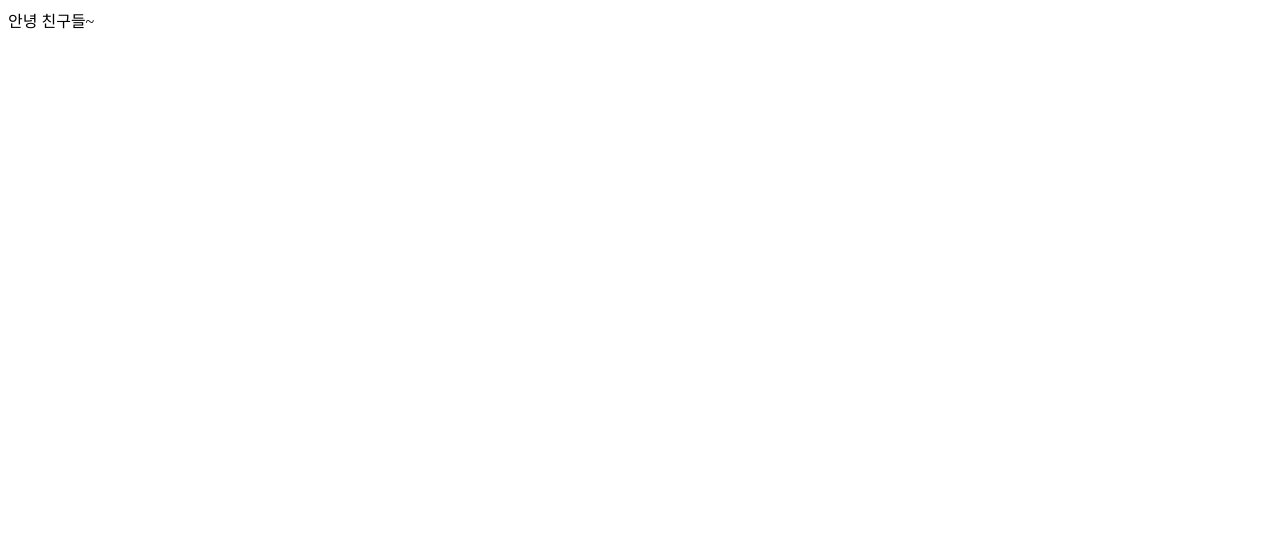
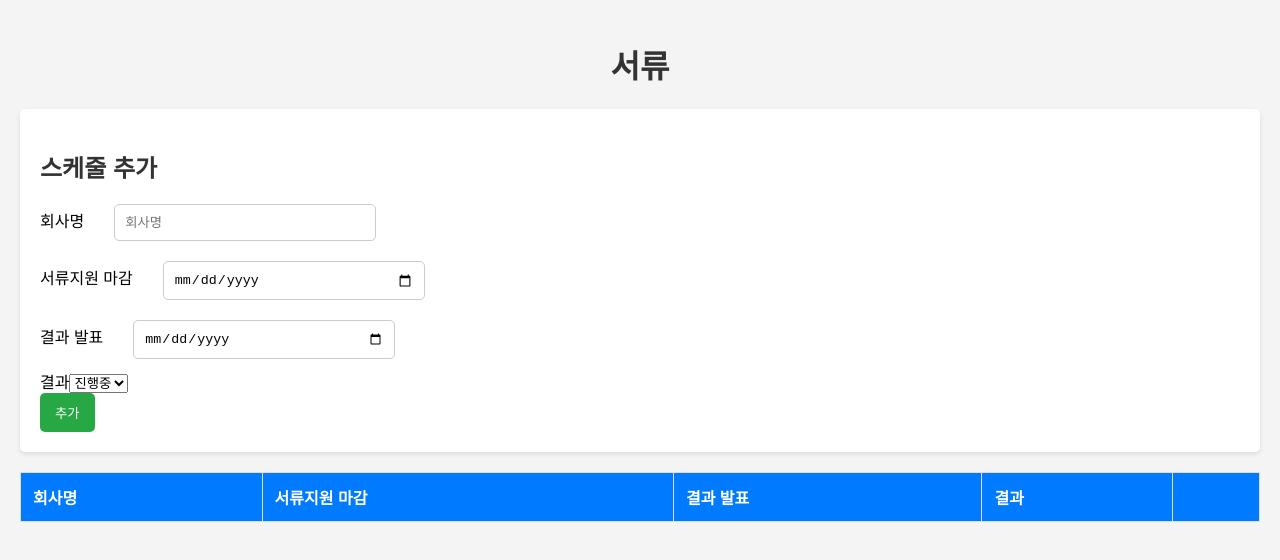
Before and after one commit to woorifisa-service-dev-3rd/cloud-1st-testing, a React (Vite) app in the folder frontend/: page / in a window 1280 px wide. Shown: the top 560 px of the page. Built offline with nearby package versions, Linux system fonts and the light colour scheme.

Commit message:
스케줄 리스트 생성

```diff
--- a/frontend/src/App.css
+++ b/frontend/src/App.css
@@ -1 +1,89 @@
-/* App.css */
+/* Schedule.css */
+
+body {
+  font-family: Arial, sans-serif;
+  background-color: #f4f4f4;
+  margin: 0;
+  padding: 20px;
+}
+
+h1 {
+  text-align: center;
+  color: #333;
+}
+
+h2 {
+  color: #333;
+  margin-bottom: 10px;
+}
+
+/* Form Styles */
+form {
+  background: #fff;
+  border-radius: 5px;
+  box-shadow: 0 2px 5px rgba(0, 0, 0, 0.1);
+  padding: 20px;
+  margin-bottom: 20px;
+}
+
+input[type="text"],
+input[type="date"] {
+  width: 20%;
+  padding: 10px;
+  margin: 10px 30px;
+  border: 1px solid #ccc;
+  border-radius: 5px;
+}
+
+button {
+  background-color: #28a745; /* Green */
+  color: white;
+  padding: 10px 15px;
+  border: none;
+  border-radius: 5px;
+  cursor: pointer;
+}
+
+button:hover {
+  background-color: #218838; /* Darker green */
+}
+
+/* Table Styles */
+table {
+  width: 100%;
+  border-collapse: collapse;
+  margin-top: 20px;
+}
+
+table th,
+table td {
+  border: 1px solid #ddd;
+  padding: 12px;
+  text-align: left;
+}
+
+table th {
+  background-color: #007bff; /* Blue */
+  color: white;
+}
+
+table tr:nth-child(even) {
+  background-color: #f2f2f2;
+}
+
+table tr:hover {
+  background-color: #ddd;
+}
+
+table button {
+  background-color: #007bff; /* Blue */
+  padding: 5px 10px;
+  border: none;
+  border-radius: 3px;
+  color: white;
+  cursor: pointer;
+}
+
+table button:hover {
+  background-color: #0056b3; /* Darker blue */
+}
--- a/frontend/src/App.jsx
+++ b/frontend/src/App.jsx
@@ -1,14 +1,39 @@
-// App.jsx
+// App.js
+import React, { useState } from 'react';
+import CreateSchedule from './components/CreateSchedule';
+import EditSchedule from './components/EditSchedule';
+import ScheduleList from './components/ScheduleList';
 
 
-function App() {
+
+const App = () => {
+  const [results, setResults] = useState([]);
+  const [editResult, setEditResult] = useState(null);
+
+  const addResult = (newResult) => {
+    setResults([...results, newResult]);
+  };
+
+  const updateResult = (updatedResult) => {
+    setResults(results.map(result => (result.id === updatedResult.id ? updatedResult : result)));
+    setEditResult(null); // 수정 후 편집 상태 초기화
+  };
+
+  const startEdit = (result) => {
+    setEditResult(result);
+  };
+
   return (
-    <>
-      <div>
-         안녕 친구들~
-      </div>
-    </>
-  )
-}
+    <div>
+      <h1>서류</h1>
+      {!editResult ? (
+        <CreateSchedule addResult={addResult} />
+      ) : (
+        <EditSchedule result={editResult} updateResult={updateResult} />
+      )}
+      <ScheduleList results={results} startEdit={startEdit} />
+    </div>
+  );
+};
 
-export default App
+export default App;
--- /dev/null
+++ b/frontend/src/components/CreateSchedule.jsx
@@ -0,0 +1,81 @@
+// CreateForm.js
+import React, { useState } from 'react';
+
+const CreateSchedule = ({ addResult }) => {
+  const [companyName, setCompanyName] = useState('');
+  const [deadline, setDeadline] = useState('');
+  const [announcementDate, setAnnouncementDate] = useState('');
+  const [resultStatus, setResultStatus] = useState('진행중');
+
+  const handleSubmit = (e) => {
+    e.preventDefault();
+    const newResult = {
+      id: Date.now(),
+      companyName,
+      deadline,
+      announcementDate,
+      resultStatus,
+    };
+    addResult(newResult);
+    clearForm();
+  };
+
+  const clearForm = () => {
+    setCompanyName('');
+    setDeadline('');
+    setAnnouncementDate('');
+    setResultStatus('진행중');
+  };
+
+  return (
+    <form onSubmit={handleSubmit}>
+      <h2>스케줄 추가</h2>
+      <div>
+        <label htmlFor="companyName">회사명</label>
+        <input
+          id="companyName"
+          type="text"
+          placeholder="회사명"
+          value={companyName}
+          onChange={(e) => setCompanyName(e.target.value)}
+          required
+        />
+      </div>
+      <div>
+        <label htmlFor="deadline">서류지원 마감</label>
+        <input
+          id="deadline"
+          type="date"
+          value={deadline}
+          onChange={(e) => setDeadline(e.target.value)}
+          required
+        />
+      </div>
+      <div>
+        <label htmlFor="announcementDate">결과 발표</label>
+        <input
+          id="announcementDate"
+          type="date"
+          value={announcementDate}
+          onChange={(e) => setAnnouncementDate(e.target.value)}
+          required
+        />
+      </div>
+      <div>
+        <label htmlFor="resultStatus">결과</label>
+        <select
+          id="resultStatus"
+          value={resultStatus}
+          onChange={(e) => setResultStatus(e.target.value)}
+        >
+          <option value="합격">합격</option>
+          <option value="불합격">불합격</option>
+          <option value="진행중">진행중</option>
+        </select>
+      </div>
+      <button type="submit">추가</button>
+    </form>
+  );
+};
+
+export default CreateSchedule;
--- /dev/null
+++ b/frontend/src/components/EditSchedule.jsx
@@ -0,0 +1,66 @@
+// EditForm.js
+import React, { useState } from 'react';
+
+const EditSchedule = ({ result, updateResult }) => {
+  const [companyName, setCompanyName] = useState(result.companyName);
+  const [deadline, setDeadline] = useState(result.deadline);
+  const [announcementDate, setAnnouncementDate] = useState(result.announcementDate);
+  const [resultStatus, setResultStatus] = useState(result.resultStatus); // 결과 상태 추가
+
+  const handleSubmit = (e) => {
+    e.preventDefault();
+    const updatedResult = { ...result, companyName, deadline, announcementDate, resultStatus }; // 결과 상태 포함
+    updateResult(updatedResult);
+  };
+
+  return (
+    <form onSubmit={handleSubmit}>
+      <h2>스케줄 수정</h2>
+      <div>
+        <label htmlFor="companyName">회사명</label>
+        <input
+          id="companyName"
+          type="text"
+          value={companyName}
+          onChange={(e) => setCompanyName(e.target.value)}
+          required
+        />
+      </div>
+      <div>
+        <label htmlFor="deadline">서류지원 마감</label>
+        <input
+          id="deadline"
+          type="date"
+          value={deadline}
+          onChange={(e) => setDeadline(e.target.value)}
+          required
+        />
+      </div>
+      <div>
+        <label htmlFor="announcementDate">결과 발표</label>
+        <input
+          id="announcementDate"
+          type="date"
+          value={announcementDate}
+          onChange={(e) => setAnnouncementDate(e.target.value)}
+          required
+        />
+      </div>
+      <div>
+        <label htmlFor="resultStatus">결과</label>
+        <select
+          id="resultStatus"
+          value={resultStatus}
+          onChange={(e) => setResultStatus(e.target.value)} // 상태 변경 핸들러 추가
+        >
+          <option value="합격">합격</option>
+          <option value="불합격">불합격</option>
+          <option value="진행중">진행중</option>
+        </select>
+      </div>
+      <button type="submit">수정</button>
+    </form>
+  );
+};
+
+export default EditSchedule;
--- /dev/null
+++ b/frontend/src/components/ScheduleList.jsx
@@ -0,0 +1,33 @@
+// ResultTable.js
+import React from 'react';
+
+const ScheduleList = ({ results, startEdit }) => {
+  return (
+    <table>
+      <thead>
+        <tr>
+          <th>회사명</th>
+          <th>서류지원 마감</th>
+          <th>결과 발표</th>
+          <th>결과</th>
+          <th></th>
+        </tr>
+      </thead>
+      <tbody>
+        {results.map(result => (
+          <tr key={result.id}>
+            <td>{result.companyName}</td>
+            <td>{result.deadline}</td>
+            <td>{result.announcementDate}</td>
+            <td>{result.resultStatus}</td>
+            <td>
+              <button onClick={() => startEdit(result)}>편집</button>
+            </td>
+          </tr>
+        ))}
+      </tbody>
+    </table>
+  );
+};
+
+export default ScheduleList;
--- a/frontend/src/main.jsx
+++ b/frontend/src/main.jsx
@@ -1,6 +1,7 @@
 import { StrictMode } from 'react'
 import { createRoot } from 'react-dom/client'
 import App from './App.jsx'
+import './App.css'
 
 
 createRoot(document.getElementById('root')).render(
```
